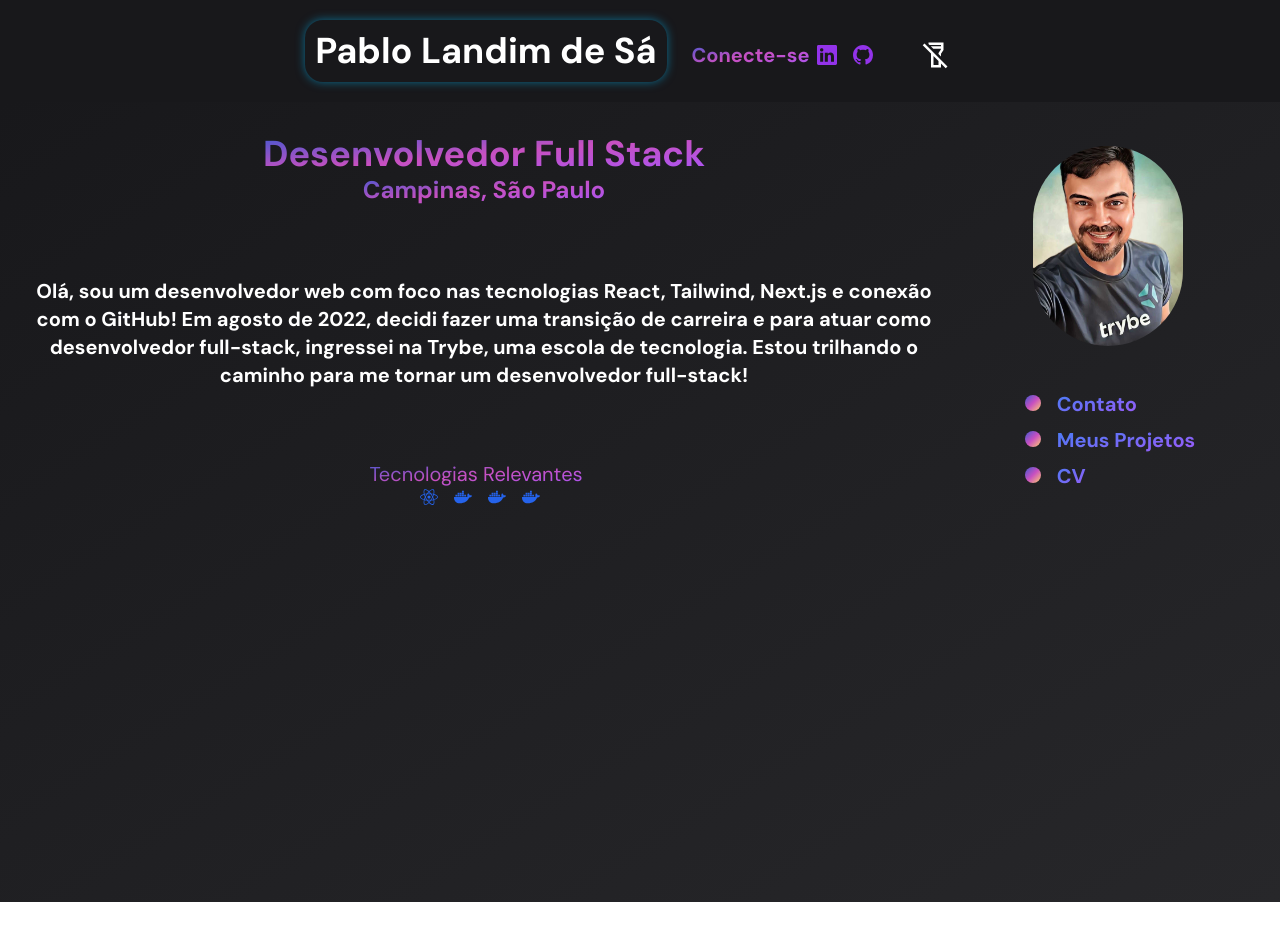
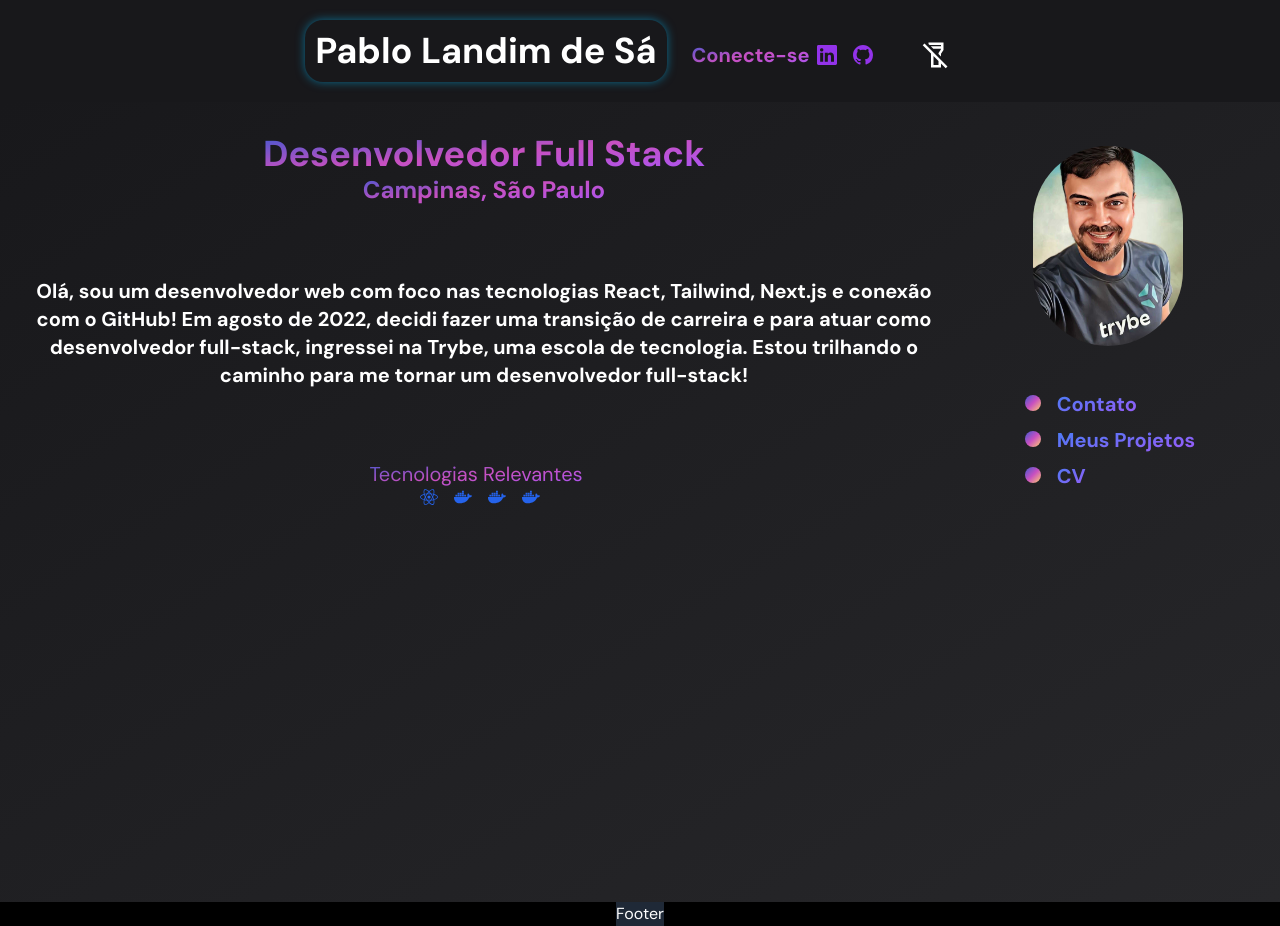
Before and after one commit to PabloLSa/my-Port, a Next.js app: page / in a window 1280 px wide. Before the commit the page ends 902 px from the top, so only its background shows below. Built offline with nearby package versions, Linux system fonts and the light colour scheme.

Commit message:
:wrench: Home
Teste Footer

```diff
--- a/src/app/page.tsx
+++ b/src/app/page.tsx
@@ -1,7 +1,7 @@
 import Header from './components/Header'
 // import TestAbout from './components/TestAbout'
  import About from './components/About'
-// import Footer from './components/Footer'
+ import Footer from './components/Footer'
 
 
 export default function Home() {
@@ -9,7 +9,7 @@ export default function Home() {
     <>
       <Header />
       <About />
-      {/* <Footer /> */}
+       <Footer />
 
     </>
 
```
